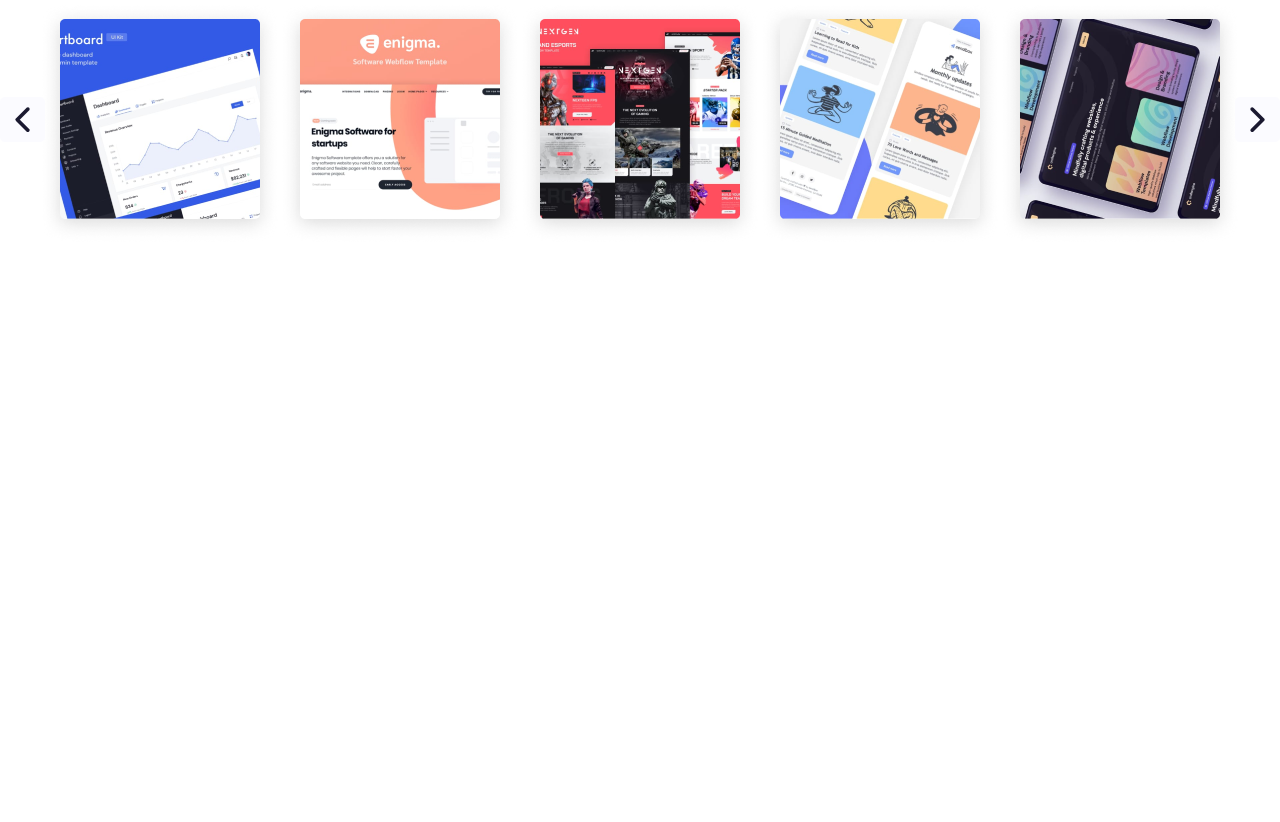
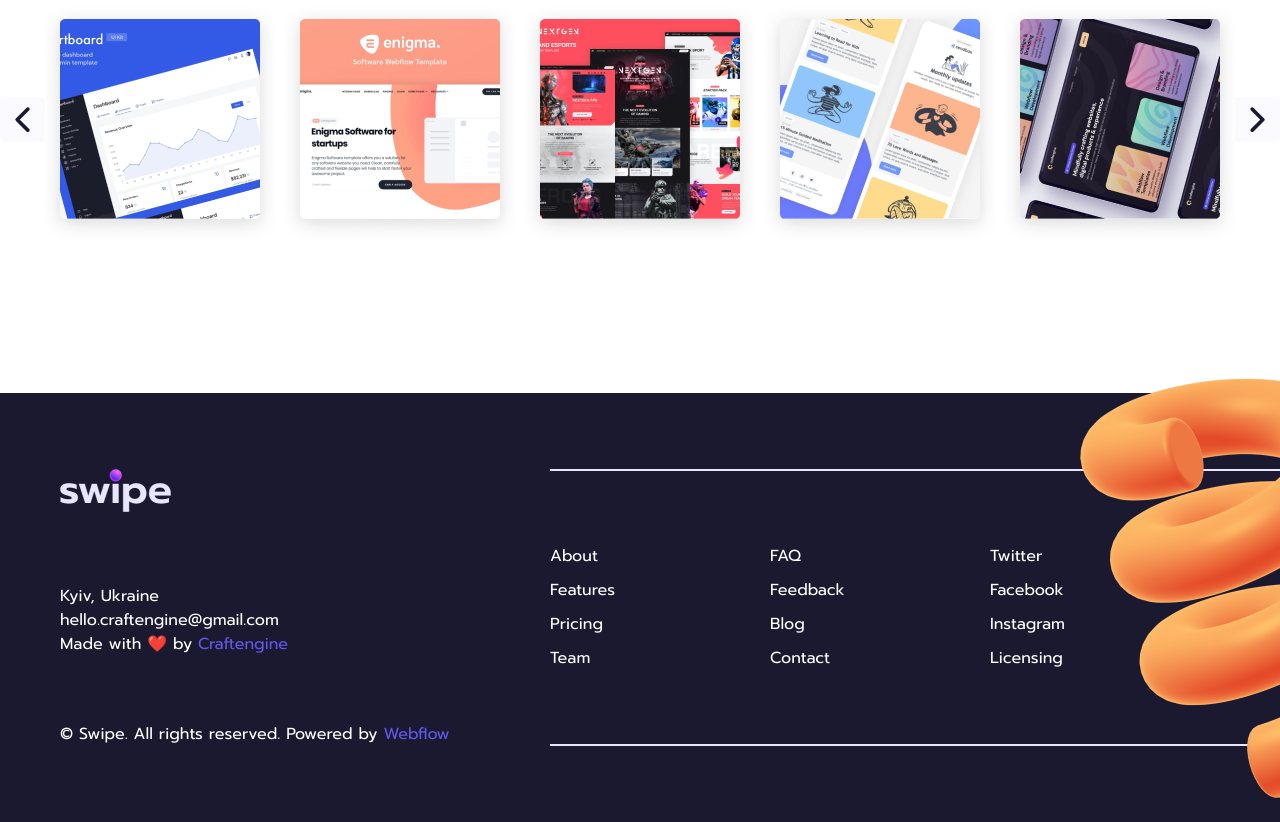
Before and after one commit to vavilentar/SWIPE-IT-Company, a plain HTML site: page index.html in a window 1280 px wide. Shown: the part 10323-11145 px from the top of the page. Before the commit the page ends 10716 px from the top, so only its background shows below. Drawn offline with Linux system fonts and the light colour scheme; files whose address does not match are found by name.

Commit message:
update-8

```diff
--- /dev/null
+++ b/css/footerStyles.css
@@ -0,0 +1,146 @@
+.footer {
+	height: 429px;
+	width: 1440px;
+	background-color: #1A1930;
+	display: grid;
+	grid-template-columns: 1fr 1fr;
+	grid-template-rows: 1fr;
+	gap: 0px 0px;
+	grid-auto-flow: row;
+	grid-template-areas:
+		"footer-info-block footer-menu-block";
+}
+
+.footer-info-block {
+	height: 277px;
+	width: 550px;
+	padding: 0 0 0 60px;
+	display: grid;
+	grid-template-columns: 1fr;
+	grid-template-rows: 1fr 1fr 1fr;
+	gap: 0px 0px;
+	grid-auto-flow: row;
+	grid-template-areas:
+		"info-block-logotype"
+		"info-block-adresses"
+		"info-block-rights";
+	grid-area: footer-info-block;
+	color: white;
+	display: flex;
+	flex-direction: column;
+	justify-content: space-between;
+}
+
+.info-block-logotype {
+	grid-area: info-block-logotype;
+}
+
+.info-block-adresses {
+	grid-area: info-block-adresses;
+}
+
+.info-block-rights {
+	grid-area: info-block-rights;
+}
+
+.footer-menu-block {
+	height: 277px;
+	width: 660px;
+	position: relative;
+	display: grid;
+	grid-template-columns: 1fr 1fr 1fr;
+	grid-template-rows: 1fr;
+	gap: 0px 0px;
+	grid-auto-flow: row;
+	grid-template-areas:
+		"about-menu feedback-menu social-menu";
+	grid-area: footer-menu-block;
+}
+
+.footer-menu-block a{
+	color: white;
+}
+
+.about-menu {
+	grid-area: about-menu;
+}
+
+.feedback-menu {
+	grid-area: feedback-menu;
+}
+
+.social-menu {
+	grid-area: social-menu;
+}
+
+.footer {
+	display: flex;
+	align-items: center;
+}
+.footer__container {
+}
+.footer-info-block {
+}
+.info-block-logotype {
+}
+.info-block-adresses {
+}
+.adresses {
+}
+.webdesigner-link{
+	color: #6259EA;
+}
+.info-block-rights {
+}
+.rights {
+}
+.constructor-link {
+	color: #6259EA;
+}
+.footer-menu-block {
+}
+.footer-menu-img {
+	position: absolute;
+	top: -35%;
+	right: -35%;
+	z-index: 2;
+}
+.about-menu {
+	display: flex;
+	flex-direction: column;
+	justify-content: center;
+	position: relative;
+}
+
+.about-menu::after{
+	position: absolute;
+	content: '';
+	width: 890px;
+	height: 2px;
+	background: #E7E5FF;
+	bottom: 0;
+	z-index: 1;
+}
+.about-menu::before{
+	position: absolute;
+	content: '';
+	width: 890px;
+	height: 2px;
+	background: #E7E5FF;
+	top: 0;
+	z-index: 1;
+}
+
+.footer-menu-link {
+	padding: 5px 0;
+}
+.feedback-menu {
+	display: flex;
+	flex-direction: column;
+	justify-content: center;
+}
+.social-menu {
+	display: flex;
+	flex-direction: column;
+	justify-content: center;
+}
--- a/css/style.css
+++ b/css/style.css
@@ -12,7 +12,7 @@
 @import url(./pressStyles.css);
 @import url(./contactUsStyles.css);
 @import url(./socialMediaStyles.css);
-
+@import url(./footerStyles.css);
 /*General styles*/
 
 *,
--- a/index.html
+++ b/index.html
@@ -462,7 +462,46 @@
 			</div>
 		   </div>
 	</main>
-	<footer></footer>
+	<footer>
+		<div class="footer footer__container">
+			<div class="footer-info-block">
+			  <div class="info-block-logotype">
+				  <img src="./img/footer-logotype.png" alt="">
+			  </div>
+			  <div class="info-block-adresses">
+				  <h3 class="adresses">
+					Kyiv, Ukraine <br> hello.craftengine@gmail.com <br> Made with ❤️ by <a class="webdesigner-link" href="">Craftengine</a>
+				  </h3>
+			  </div>
+			  <div class="info-block-rights">
+				  <h3 class="rights">
+					© Swipe. All rights reserved. Powered by <a class="constructor-link" href="">Webflow</a>
+				  </h3>
+			  </div>
+			</div>
+			<div class="footer-menu-block">
+				<img src="./img/footer-img.png" alt="" class="footer-menu-img">
+			  <div class="about-menu">
+				  <a href="" class="footer-menu-link">About</a>
+				  <a href="" class="footer-menu-link">Features</a>
+				  <a href="" class="footer-menu-link">Pricing</a>
+				  <a href="" class="footer-menu-link">Team</a>
+			  </div>
+			  <div class="feedback-menu">
+				  <a href="" class="footer-menu-link">FAQ</a>
+				  <a href="" class="footer-menu-link">Feedback</a>
+				  <a href="" class="footer-menu-link">Blog</a>
+				  <a href="" class="footer-menu-link">Contact</a>
+			  </div>
+			  <div class="social-menu">
+				  <a href="" class="footer-menu-link">Twitter</a>
+				  <a href="" class="footer-menu-link">Facebook</a>
+				  <a href="" class="footer-menu-link">Instagram</a>
+				  <a href="" class="footer-menu-link">Licensing</a>
+			  </div>
+			</div>
+		   </div>
+	</footer>
 
 	<script src="./js/script.js"></script>
 	<script src="./js/jquery-3.6.0.min.js "></script>
```
Also changed, not shown: img/footer-img.png (added), img/footer-logotype.png (added).
